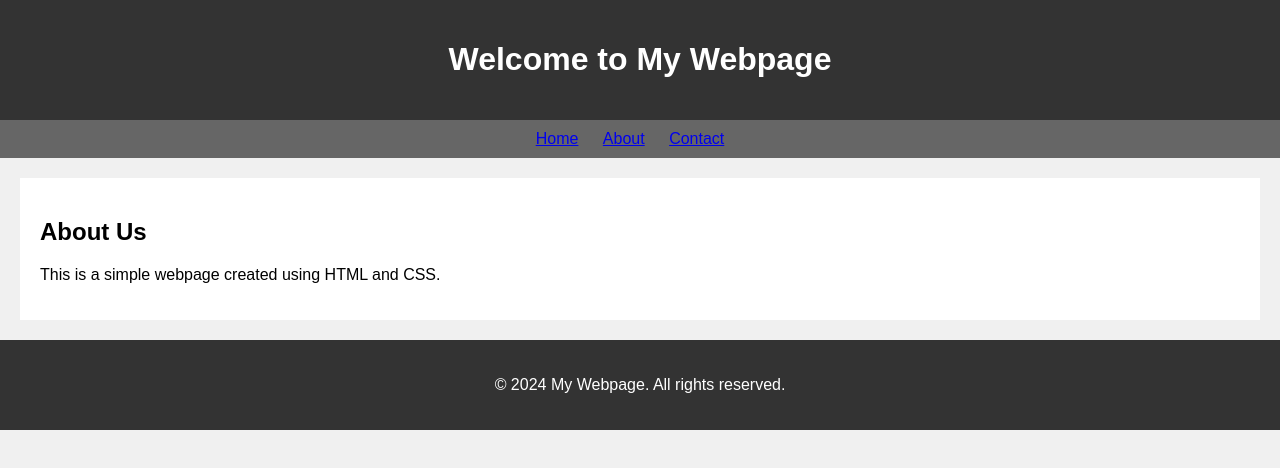
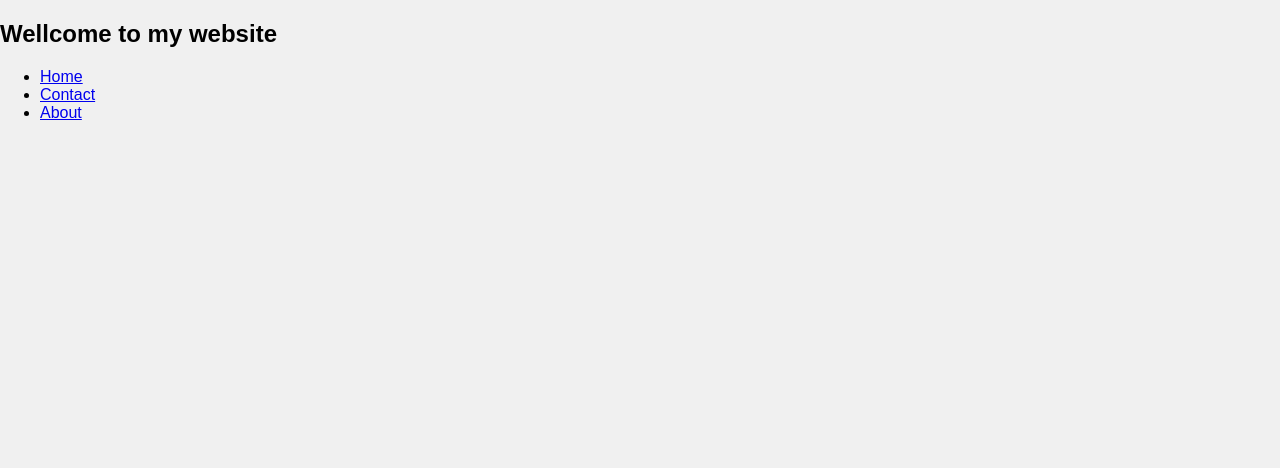
Before and after one commit to Abhijit8951/Abhijit8951.github.io, a plain HTML site: page index.html in a window 1280 px wide. Drawn offline with Linux system fonts and the light colour scheme.

Commit message:
Update index.html

```diff
--- a/index.html
+++ b/index.html
@@ -3,31 +3,21 @@
 <head>
     <meta charset="UTF-8">
     <meta name="viewport" content="width=device-width, initial-scale=1.0">
-    <title>My Webpage</title>
+    <title>Document</title>
     <link rel="stylesheet" href="style.css">
 </head>
 <body>
+    <div class="main">
 
-    <header>
-        <h1>Welcome to My Webpage</h1>
-    </header>
+        <h2>Wellcome to my website</h2>
+    </div>
+<div class="nav">
+    <ul>
 
-    <nav>
-        <ul>
-            <li><a href="#">Home</a></li>
-            <li><a href="#">About</a></li>
-            <li><a href="#">Contact</a></li>
-        </ul>
-    </nav>
-
-    <section>
-        <h2>About Us</h2>
-        <p>This is a simple webpage created using HTML and CSS.</p>
-    </section>
-
-    <footer>
-        <p>&copy; 2024 My Webpage. All rights reserved.</p>
-    </footer>
-
+    <li><a href="#">Home</a></li>
+    <li><a href="#">Contact</a></li>
+    <li><a href="#">About</a></li>
+    </ul>
+</div>
 </body>
 </html>
```
